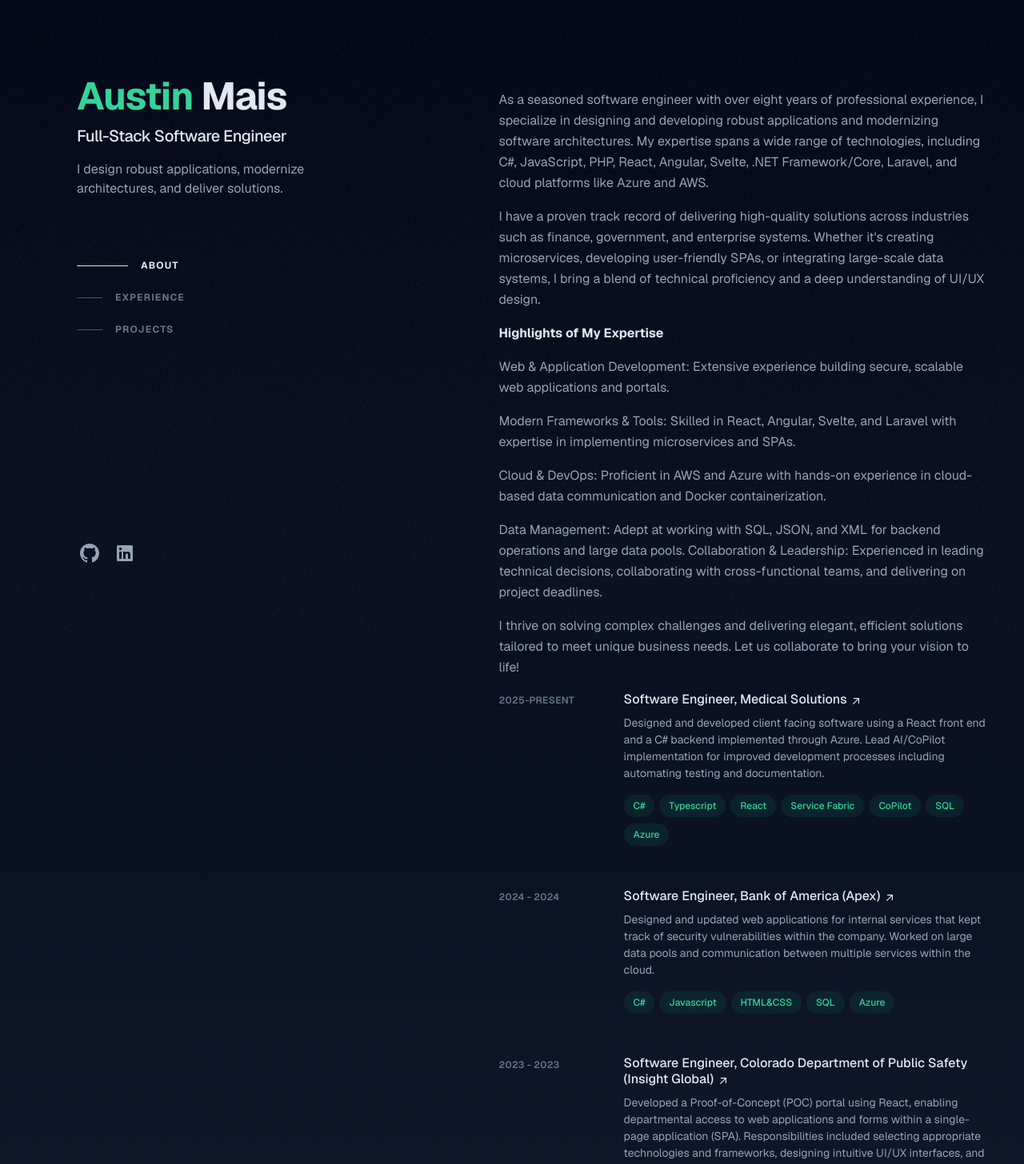
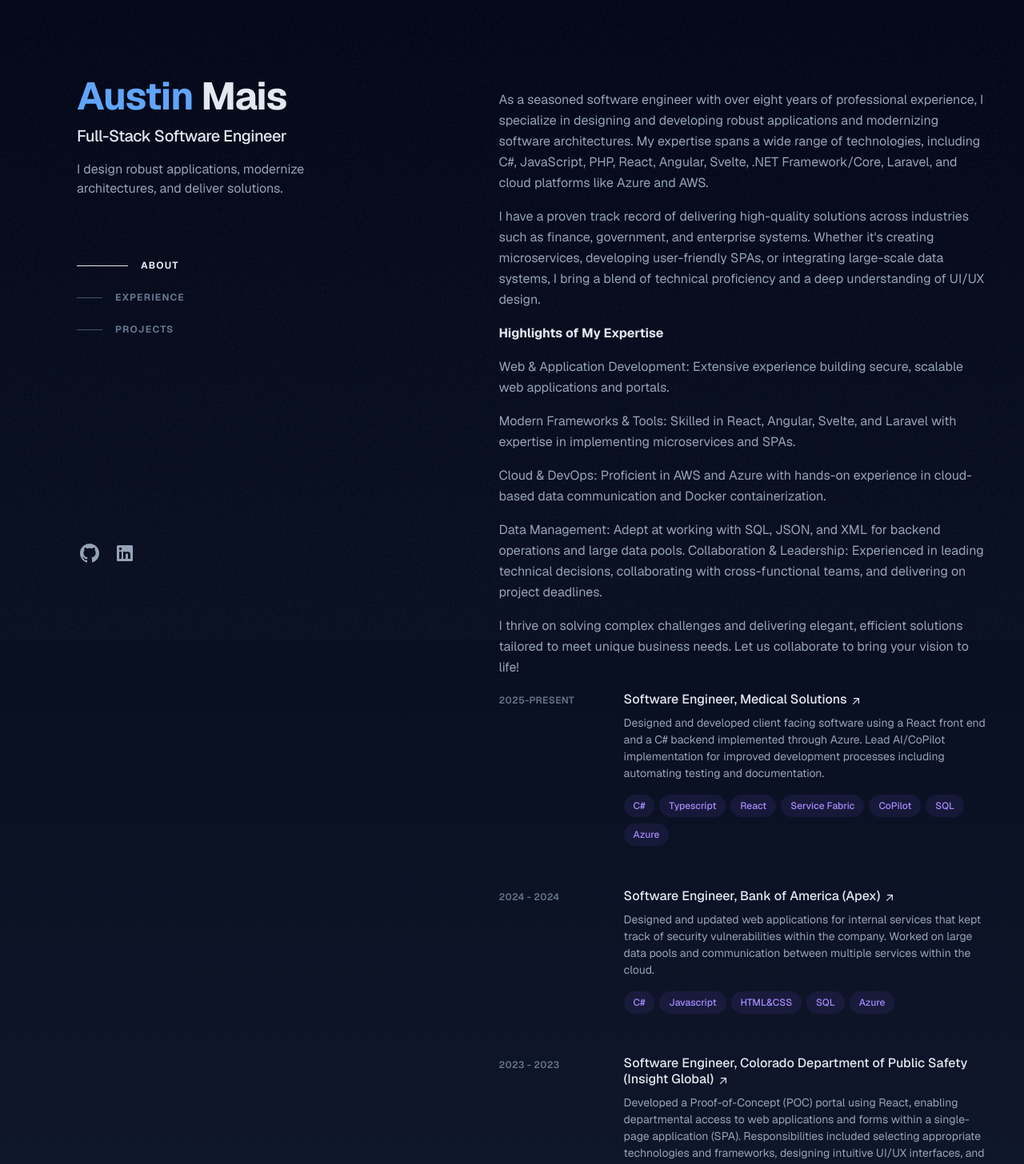
Before and after one commit to AustinMais/portfolio, a Next.js app: page / in a window 1280 px wide. Shown: the top 1456 px of the page at 80% size. Built offline with nearby package versions, Linux system fonts and the light colour scheme.

Commit message:
Updated colors

```diff
--- a/src/app/page.tsx
+++ b/src/app/page.tsx
@@ -8,7 +8,7 @@
 
 export default function HomePage() {
   return (
-    <div className="min-h-screen bg-gradient-to-b from-slate-950 via-slate-900 to-slate-950 leading-relaxed text-slate-400 antialiased selection:bg-emerald-400/30 selection:text-emerald-100 lg:flex lg:justify-between lg:gap-4 relative bg-texture">
+    <div className="min-h-screen bg-gradient-to-b from-slate-950 via-slate-900 to-slate-950 leading-relaxed text-slate-400 antialiased selection:bg-blue-400/30 selection:text-blue-100 lg:flex lg:justify-between lg:gap-4 relative bg-texture">
       <Header />
       <main
         id="content"
--- a/src/components/ExternalLink.tsx
+++ b/src/components/ExternalLink.tsx
@@ -29,7 +29,7 @@
 }: ExternalLinkProps) {
   return (
     <a
-      className="inline-flex items-baseline font-medium leading-tight text-slate-200 hover:text-emerald-400 focus-visible:text-emerald-400 group/link text-base"
+      className="inline-flex items-baseline font-medium leading-tight text-slate-200 hover:text-blue-400 focus-visible:text-blue-400 group/link text-base"
       href={href}
       target="_blank"
       rel="noreferrer noopener"
--- a/src/components/Header.tsx
+++ b/src/components/Header.tsx
@@ -11,7 +11,7 @@
         <div>
           <h1 className="text-4xl font-bold tracking-tight text-slate-200 sm:text-5xl">
             <Link href="/" className="hover:opacity-90 transition-opacity">
-              <span className="text-emerald-400">{first}</span> {last}
+              <span className="text-blue-400">{first}</span> {last}
             </Link>
           </h1>
           <h2 className="mt-3 text-lg font-medium tracking-tight text-slate-200 sm:text-xl">
--- a/src/components/TechTag.tsx
+++ b/src/components/TechTag.tsx
@@ -1,7 +1,7 @@
 export function TechTag({ children }: { children: React.ReactNode }) {
   return (
     <li className="mr-1.5 mt-2">
-      <span className="inline-flex items-center rounded-full bg-emerald-500/10 px-3 py-1 text-xs font-medium leading-5 text-emerald-400">
+      <span className="inline-flex items-center rounded-full bg-violet-500/10 px-3 py-1 text-xs font-medium leading-5 text-violet-400">
         {children}
       </span>
     </li>
--- a/tailwind.config.ts
+++ b/tailwind.config.ts
@@ -10,8 +10,8 @@
       },
       colors: {
         accent: {
-          DEFAULT: "rgb(52 211 153)",
-          muted: "rgb(52 211 153 / 0.15)",
+          DEFAULT: "rgb(96 165 250)",
+          muted: "rgb(96 165 250 / 0.15)",
         },
         chalkboard: {
           DEFAULT: "#2C5234",
```
